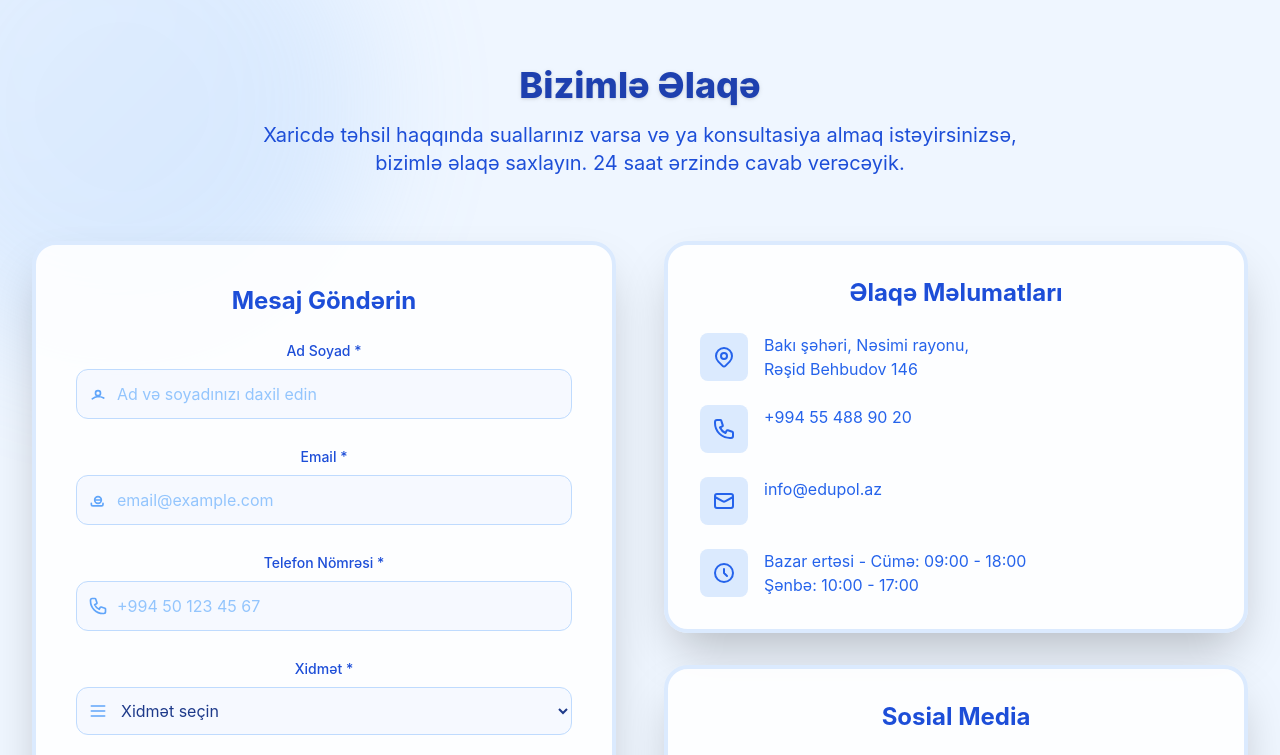
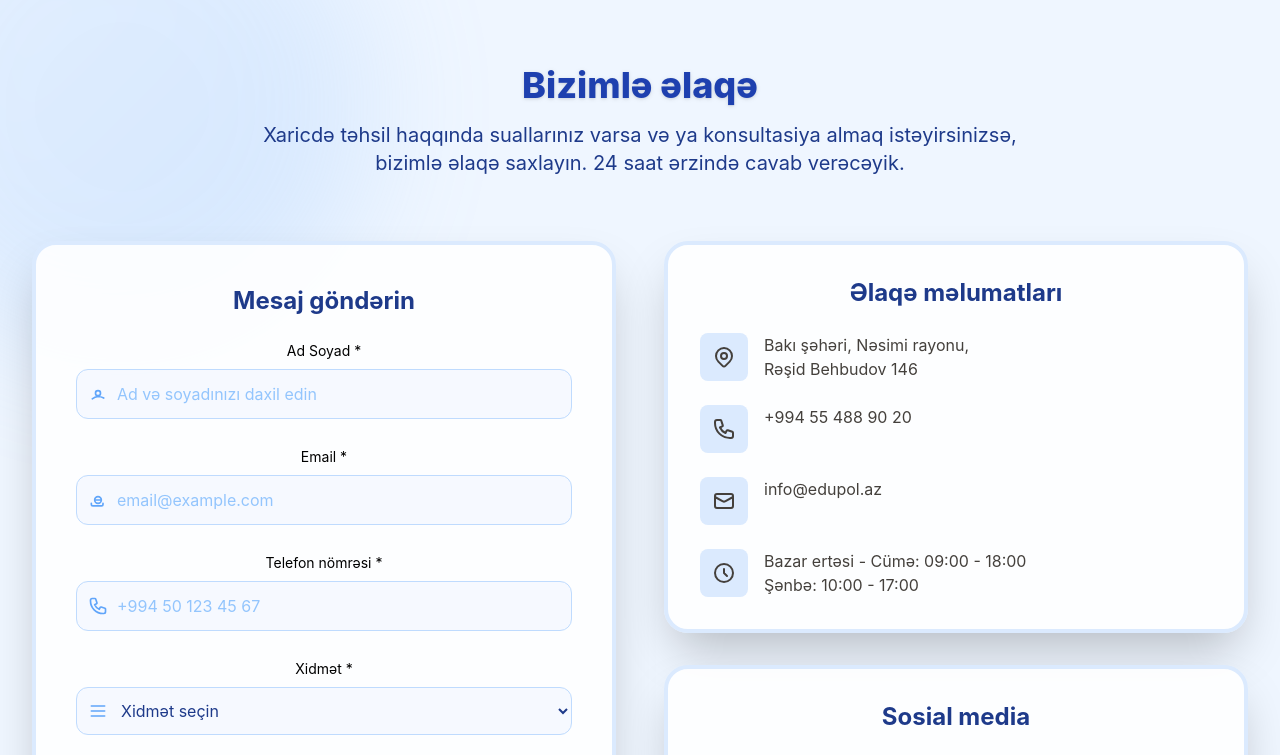
Before and after one commit to Faridmammad/edupol-study-abroad, a React (Create React App) app: page / in a window 1280 px wide. Shown: the part 5660-6415 px from the top of the page. Built offline with nearby package versions, Linux system fonts and the light colour scheme.

Commit message:
Fix typing errors & text color update

```diff
--- a/src/components/ContactForm.tsx
+++ b/src/components/ContactForm.tsx
@@ -87,22 +87,22 @@ const ContactForm: React.FC = () => {
         {/* Section Header */}
         <div className="text-center mb-16">
           <h2 className="text-3xl md:text-4xl font-extrabold text-primary-800 mb-4 drop-shadow">
-            Bizimlə Əlaqə
+            Bizimlə əlaqə
           </h2>
-          <p className="text-xl text-primary-700 max-w-3xl mx-auto">
+          <p className="text-xl text-primary-900 max-w-3xl mx-auto">
             Xaricdə təhsil haqqında suallarınız varsa və ya konsultasiya almaq istəyirsinizsə, bizimlə əlaqə saxlayın. 24 saat ərzində cavab verəcəyik.
           </p>
         </div>
         <div className="grid grid-cols-1 lg:grid-cols-2 gap-12">
           {/* Contact Form */}
           <div className="bg-white/90 border-4 border-primary-100 rounded-3xl shadow-2xl p-10 relative">
-            <h3 className="text-2xl font-bold text-primary-700 mb-6">
-              Mesaj Göndərin
+            <h3 className="text-2xl font-bold text-primary-900 mb-6">
+              Mesaj göndərin
             </h3>
             <form onSubmit={handleSubmit} className="space-y-7">
               {/* Name */}
               <div className="relative">
-                <label htmlFor="name" className="block text-sm font-medium text-primary-700 mb-2">
+                <label htmlFor="name" className="block text-sm font-mediumtext-stone-700 mb-2">
                   Ad Soyad *
                 </label>
                 <div className="relative">
@@ -122,7 +122,7 @@ const ContactForm: React.FC = () => {
               </div>
               {/* Email */}
               <div className="relative">
-                <label htmlFor="email" className="block text-sm font-medium text-primary-700 mb-2">
+                <label htmlFor="email" className="block text-sm font-mediumtext-stone-700 mb-2">
                   Email *
                 </label>
                 <div className="relative">
@@ -142,8 +142,8 @@ const ContactForm: React.FC = () => {
               </div>
               {/* Phone */}
               <div className="relative">
-                <label htmlFor="phone" className="block text-sm font-medium text-primary-700 mb-2">
-                  Telefon Nömrəsi *
+                <label htmlFor="phone" className="block text-sm font-mediumtext-stone-700 mb-2">
+                  Telefon nömrəsi *
                 </label>
                 <div className="relative">
                   <span className="absolute left-3 top-1/2 -translate-y-1/2 text-primary-400">
@@ -162,7 +162,7 @@ const ContactForm: React.FC = () => {
               </div>
               {/* Service */}
               <div className="relative">
-                <label htmlFor="service" className="block text-sm font-medium text-primary-700 mb-2">
+                <label htmlFor="service" className="block text-sm font-mediumtext-stone-700 mb-2">
                   Xidmət *
                 </label>
                 <div className="relative">
@@ -186,7 +186,7 @@ const ContactForm: React.FC = () => {
               </div>
               {/* Message */}
               <div className="relative">
-                <label htmlFor="message" className="block text-sm font-medium text-primary-700 mb-2">
+                <label htmlFor="message" className="block text-sm font-mediumtext-stone-700 mb-2">
                   Mesaj *
                 </label>
                 <div className="relative">
@@ -219,7 +219,7 @@ const ContactForm: React.FC = () => {
                   </div>
                 ) : (
                   <span className="inline-flex items-center gap-2">
-                    Mesaj Göndər
+                    Mesaj göndər
                   </span>
                 )}
               </button>
@@ -228,50 +228,50 @@ const ContactForm: React.FC = () => {
           {/* Contact Information */}
           <div className="space-y-8">
             <div className="bg-white/90 border-4 border-primary-100 rounded-3xl shadow-2xl p-8">
-              <h3 className="text-2xl font-bold text-primary-700 mb-6">
-                Əlaqə Məlumatları
+              <h3 className="text-2xl font-bold text-primary-900 mb-6">
+                Əlaqə məlumatları
               </h3>
               <div className="space-y-6">
                 <div className="flex items-start">
                   <div className="bg-primary-100 p-3 rounded-lg mr-4">
-                    <svg className="w-6 h-6 text-primary-600" fill="none" stroke="currentColor" viewBox="0 0 24 24">
+                    <svg className="w-6 h-6 text-stone-700" fill="none" stroke="currentColor" viewBox="0 0 24 24">
                       <path strokeLinecap="round" strokeLinejoin="round" strokeWidth={2} d="M17.657 16.657L13.414 20.9a1.998 1.998 0 01-2.827 0l-4.244-4.243a8 8 0 1111.314 0z" />
                       <path strokeLinecap="round" strokeLinejoin="round" strokeWidth={2} d="M15 11a3 3 0 11-6 0 3 3 0 016 0z" />
                     </svg>
                   </div>
                   <div>
-                    <p className="text-primary-600 text-left">Bakı şəhəri, Nəsimi rayonu,<br/>Rəşid Behbudov 146</p>
+                    <p className="text-stone-700 text-left">Bakı şəhəri, Nəsimi rayonu,<br/>Rəşid Behbudov 146</p>
                   </div>
                 </div>
                 <div className="flex items-start">
                   <div className="bg-primary-100 p-3 rounded-lg mr-4">
-                    <svg className="w-6 h-6 text-primary-600" fill="none" stroke="currentColor" viewBox="0 0 24 24">
+                    <svg className="w-6 h-6 text-stone-700" fill="none" stroke="currentColor" viewBox="0 0 24 24">
                       <path strokeLinecap="round" strokeLinejoin="round" strokeWidth={2} d="M3 5a2 2 0 012-2h3.28a1 1 0 01.948.684l1.498 4.493a1 1 0 01-.502 1.21l-2.257 1.13a11.042 11.042 0 005.516 5.516l1.13-2.257a1 1 0 011.21-.502l4.493 1.498a1 1 0 01.684.949V19a2 2 0 01-2 2h-1C9.716 21 3 14.284 3 6V5z" />
                     </svg>
                   </div>
                   <div>
-                    <p className="text-primary-600 text-left">+994 55 488 90 20</p>
+                    <p className="text-stone-700 text-left">+994 55 488 90 20</p>
                   </div>
                 </div>
                 <div className="flex items-start">
                   <div className="bg-primary-100 p-3 rounded-lg mr-4">
-                    <svg className="w-6 h-6 text-primary-600" fill="none" stroke="currentColor" viewBox="0 0 24 24">
+                    <svg className="w-6 h-6 text-stone-700" fill="none" stroke="currentColor" viewBox="0 0 24 24">
                       <path strokeLinecap="round" strokeLinejoin="round" strokeWidth={2} d="M3 8l7.89 4.26a2 2 0 002.22 0L21 8M5 19h14a2 2 0 002-2V7a2 2 0 00-2-2H5a2 2 0 00-2 2v10a2 2 0 002 2z" />
                     </svg>
                   </div>
                   <div>
-                    <p className="text-primary-600 text-left">info@edupol.az</p>
+                    <p className="text-stone-700 text-left">info@edupol.az</p>
                   </div>
                 </div>
                 <div className="flex items-start">
                   <div className="bg-primary-100 p-3 rounded-lg mr-4">
-                    <svg className="w-6 h-6 text-primary-600" fill="none" stroke="currentColor" viewBox="0 0 24 24">
+                    <svg className="w-6 h-6 text-stone-700" fill="none" stroke="currentColor" viewBox="0 0 24 24">
                       <path strokeLinecap="round" strokeLinejoin="round" strokeWidth={2} d="M12 8v4l3 3m6-3a9 9 0 11-18 0 9 9 0 0118 0z" />
                     </svg>
                   </div>
                   <div>
-                    <p className="text-primary-600 text-left">Bazar ertəsi - Cümə: 09:00 - 18:00</p>
-                    <p className="text-primary-600 text-left">Şənbə: 10:00 - 17:00</p>
+                    <p className="text-stone-700 text-left">Bazar ertəsi - Cümə: 09:00 - 18:00</p>
+                    <p className="text-stone-700 text-left">Şənbə: 10:00 - 17:00</p>
                   </div>
                 </div>
               </div>
@@ -279,8 +279,8 @@ const ContactForm: React.FC = () => {
             {/* Social Media */}
 {/* Sosial Media */}
 <div className="bg-white/90 border-4 border-primary-100 rounded-3xl shadow-2xl p-8">
-  <h3 className="text-2xl font-bold text-primary-700 mb-6">
-    Sosial Media
+  <h3 className="text-2xl font-bold text-primary-900 mb-6">
+    Sosial media
   </h3>
   <div className="flex space-x-4">
     <a
```
